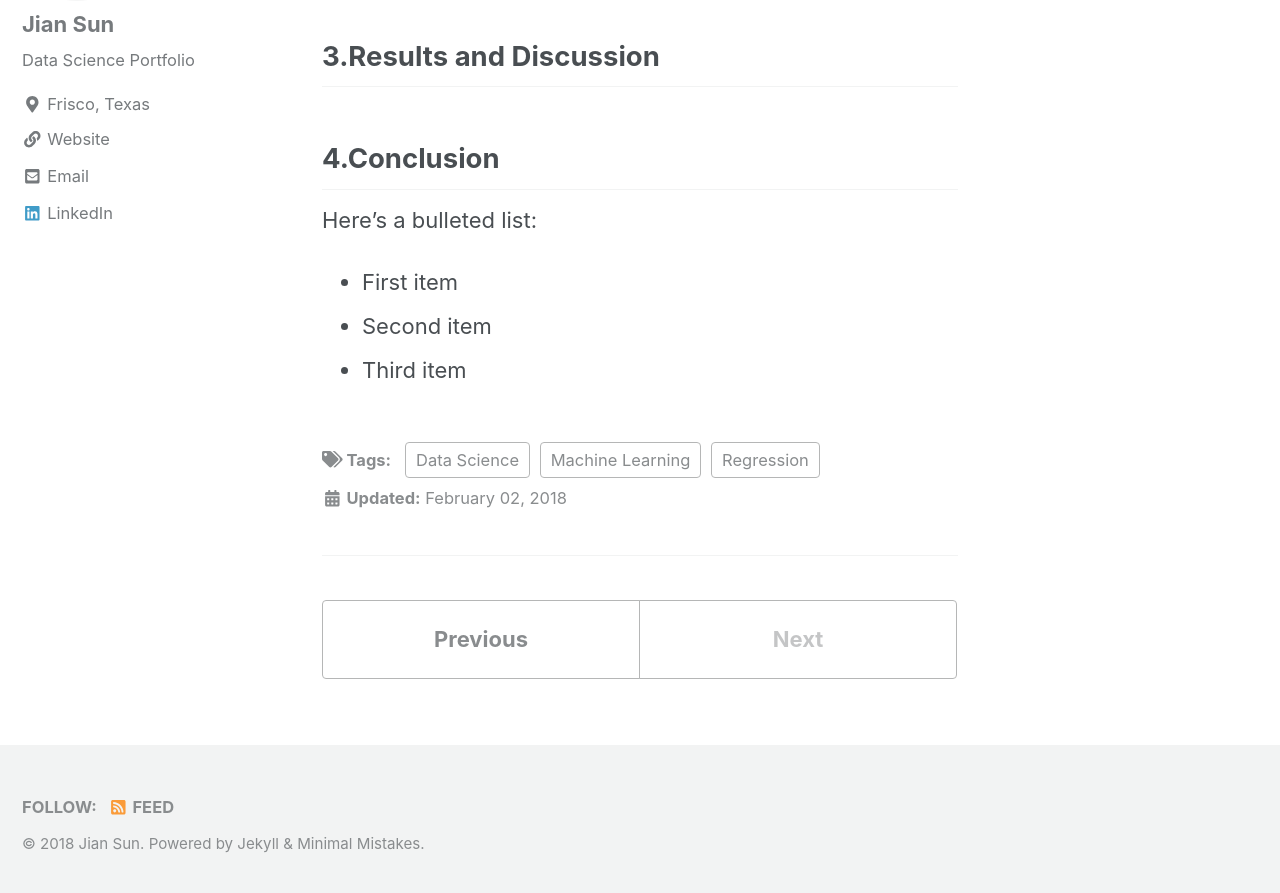
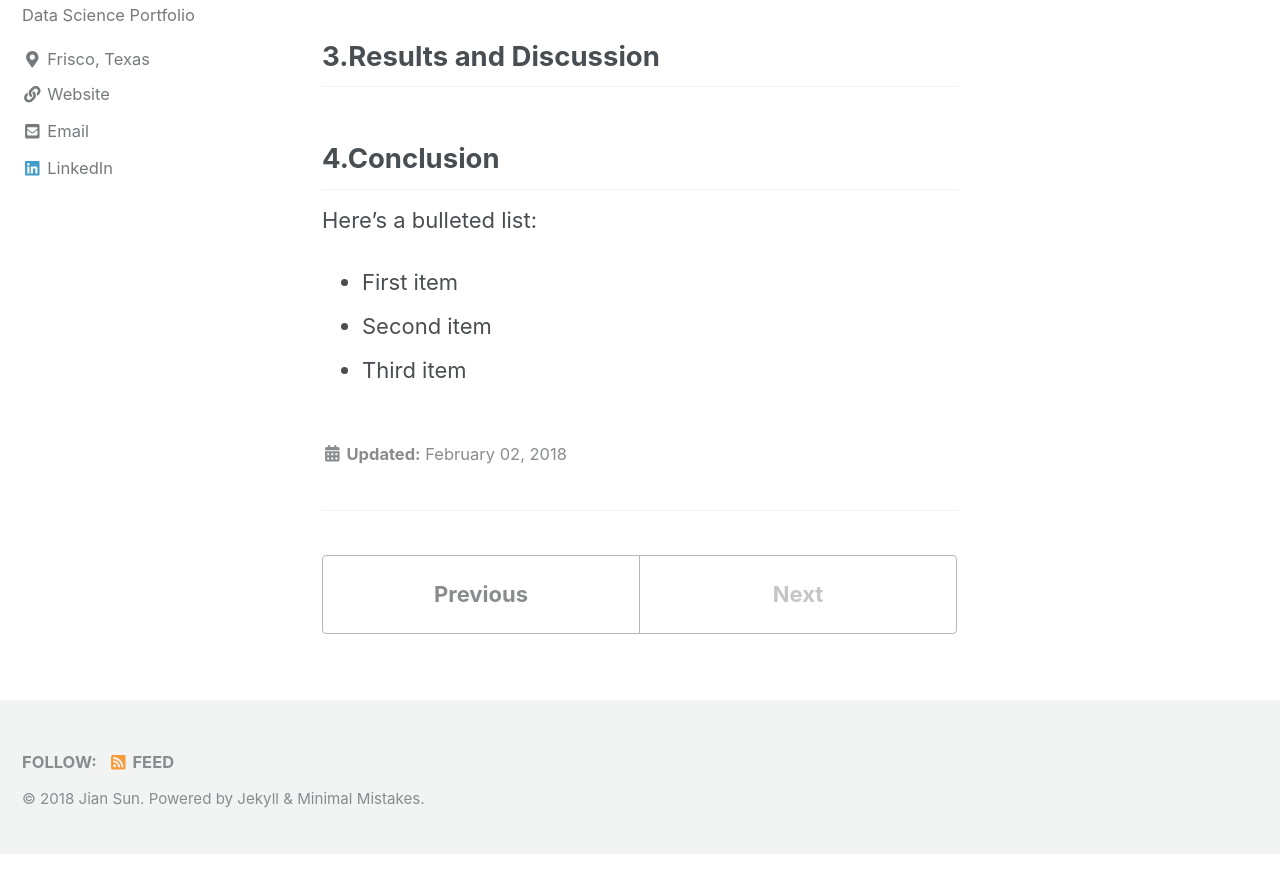
Before and after one commit to jianv/jianv.github.io, a Jekyll site: the page built from _posts/2018-01-28-electricity.md, in a window 1280 px wide and 900 px high, scrolled down 811 px. Shown: the top 893 px of the window. Built offline with Jekyll 4.4.1, drawn with Linux system fonts in a browser that asks for light colours; nearby versions of some CDN libraries; after the commit the page ends 1666 px from its top, so only the background shows below that.

Commit message:
Update 2018-01-28-electricity.md

```diff
--- a/_posts/2018-01-28-electricity.md
+++ b/_posts/2018-01-28-electricity.md
@@ -1,7 +1,6 @@
 ---
 title: "Machine Learning Project: electricity prediction"
 date: 2018-02-02
-tags: [Data Science, Machine Learning, Regression]
 excerpt: "Machine Learning, Perceptron, Data Science"
 mathjax: "true"
 
```
